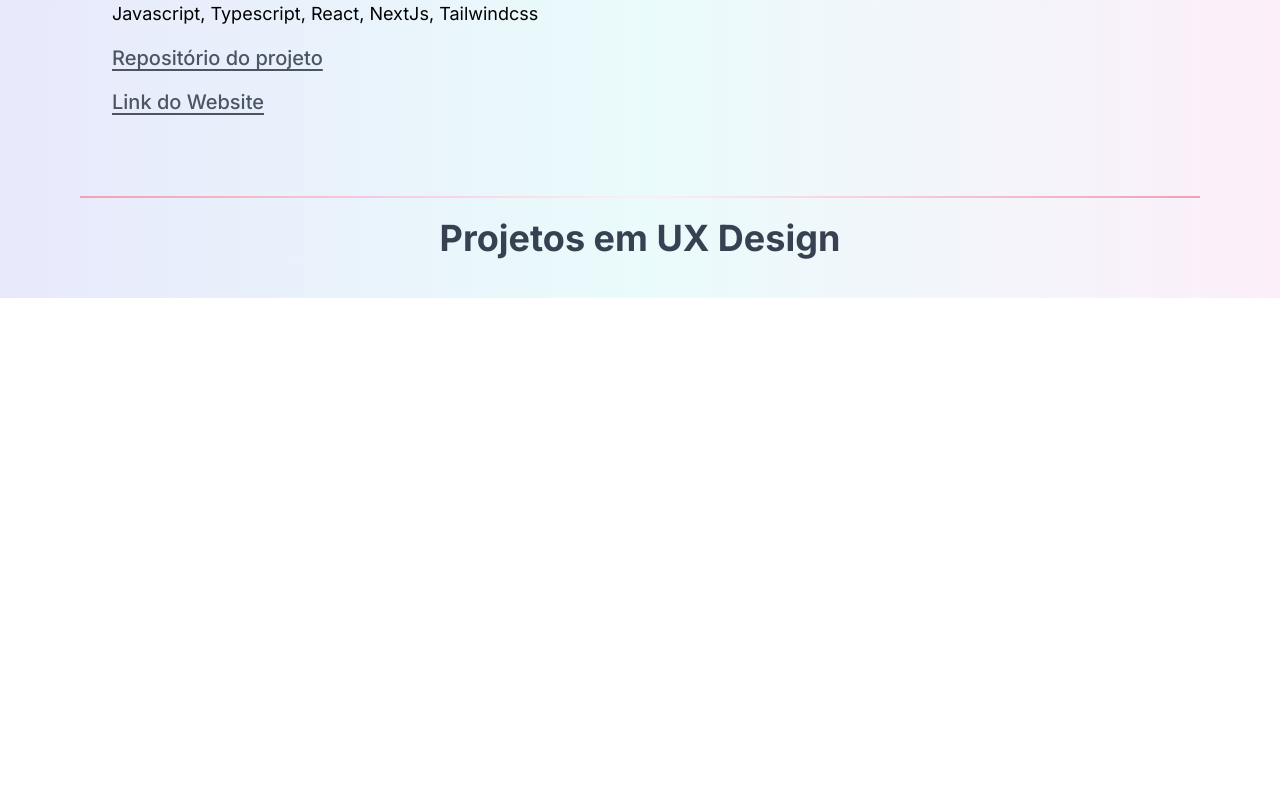
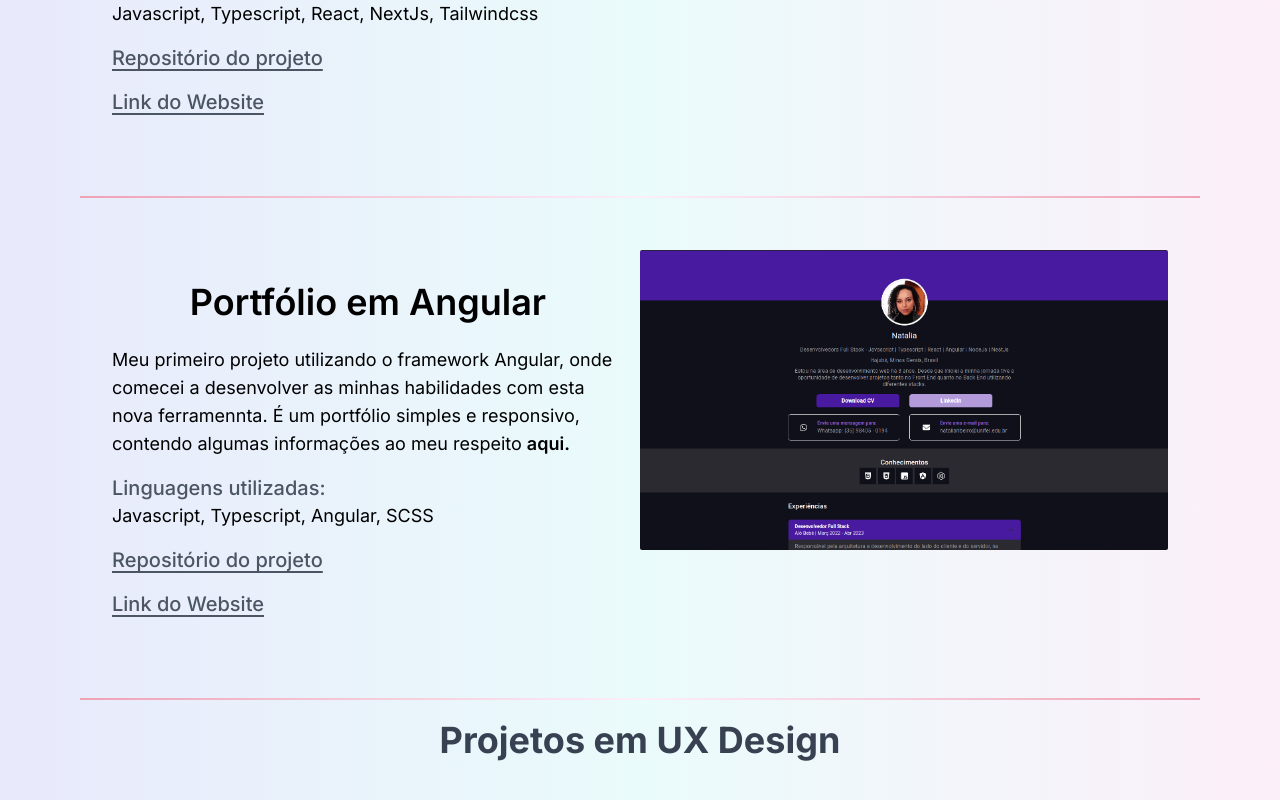
Before and after one commit to NataliaSRiber/Natalia_portfolio, a Next.js app in the folder natalia-portfolio/: page /projects in a window 1280 px wide. Shown: the part 1268-2068 px from the top of the page. Before the commit the page ends 1566 px from the top, so only its background shows below. Built offline with nearby package versions, Linux system fonts and the light colour scheme.

Commit message:
feat: Add new project to the projects section in the portfolio

```diff
--- a/natalia-portfolio/src/app/projects/page.tsx
+++ b/natalia-portfolio/src/app/projects/page.tsx
@@ -1,7 +1,9 @@
 import Image from 'next/image'
 import dancewebsite from '../../assets/developedProjects/dancegroup.png'
 import drinkswebsite from '../../assets/developedProjects/drinkswebsite.png'
-import bakeryHome from '../../assets/uxdesignprojects/oficialbakery.png'
+import portfoliowebsite from '../../assets/developedProjects/portfoliowebsite.png'
+
+// import bakeryHome from '../../assets/uxdesignprojects/oficialbakery.png'
 
 export default function Projects() {
   return (
@@ -117,6 +119,59 @@ export default function Projects() {
               <Image
                 src={drinkswebsite}
                 alt="dance_website_template"
+                className="cursor-pointer rounded-sm hover:scale-105"
+              />
+            </a>
+          </div>
+        </div>
+        <div className="h-0.5 w-full bg-gradient-to-r from-newpink-200 via-newpink-100 to-newpink-200"></div>
+      </div>
+      <div className="flex flex-col">
+        <div className="mb-8 flex w-full flex-col-reverse rounded-xl p-2 md:p-8 xl:flex-row">
+          <div className="space-y-2 text-left xl:w-1/2 xl:pr-4">
+            <h2 className="text-newgray-800 mb-6 mt-8 text-center text-2xl font-semibold md:text-4xl">
+              Portfólio em Angular
+            </h2>
+            <div className="space-y-4 text-justify xl:text-left">
+              <p className="text-lg font-normal">
+                Meu primeiro projeto utilizando o framework Angular, onde
+                comecei a desenvolver as minhas habilidades com esta nova
+                ferramennta. É um portfólio simples e responsivo, contendo
+                algumas informações ao meu respeito{' '}
+                <a
+                  href="https://www.thecocktaildb.com/"
+                  target="_blank"
+                  className="font-semibold"
+                >
+                  aqui.
+                </a>
+              </p>
+              <div className="flex flex-col items-start md:pb-4">
+                <h4 className="text-xl font-medium  text-gray-600 md:text-xl">
+                  Linguagens utilizadas:
+                </h4>
+                <p className="text-lg">
+                  {' '}
+                  Javascript, Typescript, Angular, SCSS
+                </p>
+              </div>
+              <a href="https://github.com/NataliaSRiber/drinks" target="_blank">
+                <h4 className="text-xl font-medium text-gray-600 underline underline-offset-4 md:pb-4 md:text-xl">
+                  Repositório do projeto
+                </h4>
+              </a>
+              <a href="https://drinks-website.vercel.app/" target="_blank">
+                <h4 className="text-xl font-medium text-gray-600 underline underline-offset-4 md:pb-4 md:text-xl">
+                  Link do Website
+                </h4>
+              </a>
+            </div>
+          </div>
+          <div className="xl:w-1/2">
+            <a href="https://drinks-website.vercel.app/" target="_blank">
+              <Image
+                src={portfoliowebsite}
+                alt="angular_portfolio_website"
                 className="cursor-pointer rounded-sm hover:scale-105"
               />
             </a>
```
